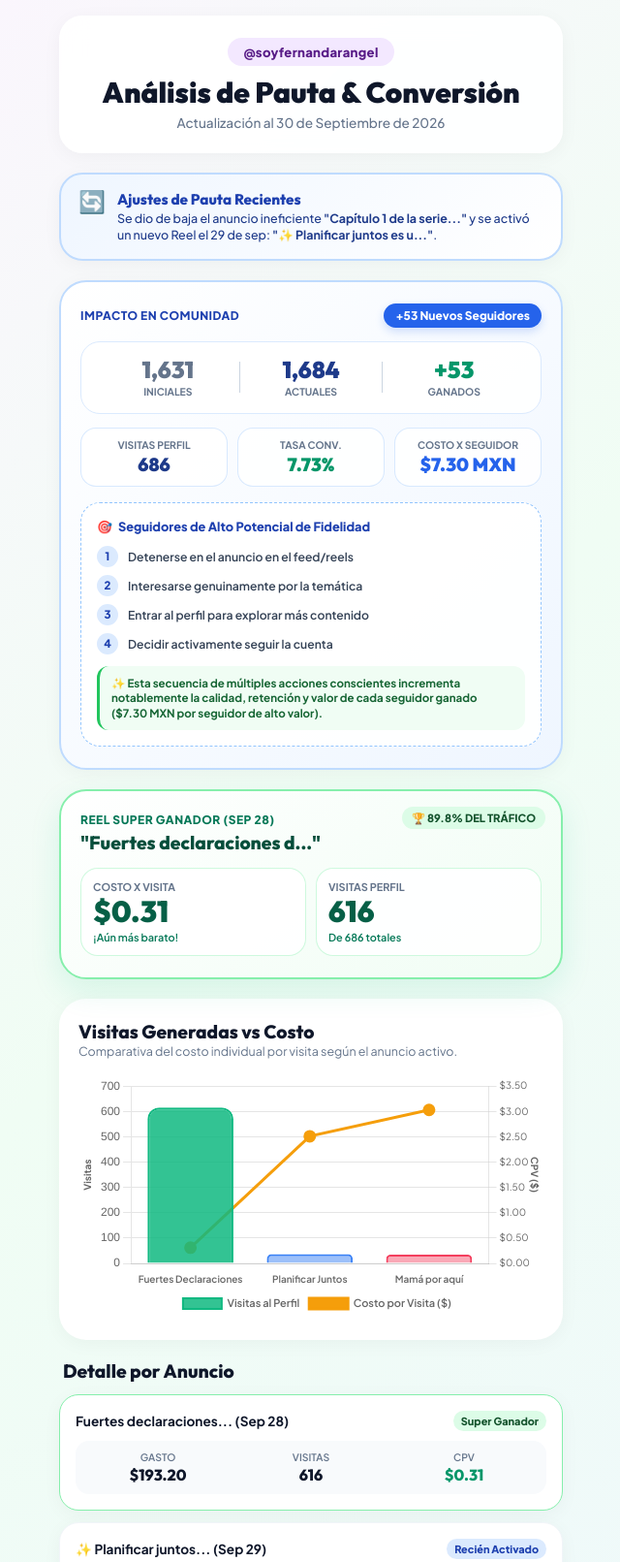
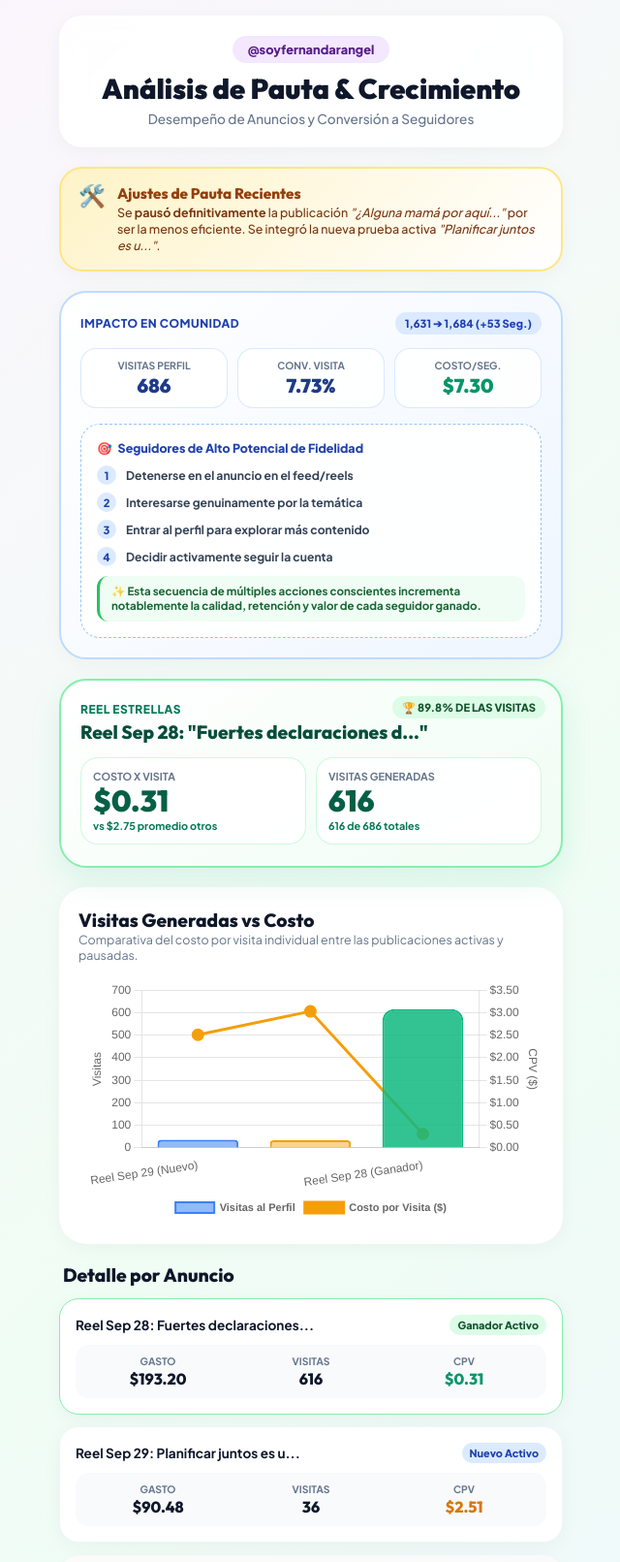
Before and after one commit to jonpisilmx/ferreporte02, a plain HTML site: page index.html in a window 1280 px wide. Shown: the top 1611 px of the page at 97% size, without its empty margins (319-959 px from the left). Drawn offline with nearby package versions, Linux system fonts and the light colour scheme.

Commit message:
Update index.html

```diff
--- a/index.html
+++ b/index.html
@@ -4,18 +4,16 @@
   <meta charset="UTF-8">
   <meta name="viewport" content="width=device-width, initial-scale=1.0">
   <title>Reporte de Rendimiento & Crecimiento — @soyfernandarangel</title>
-
   <!-- Chart.js CDN -->
   <script src="https://cdn.jsdelivr.net/npm/chart.js"></script>
-
-  <!-- Google Fonts: Outfit & Plus Jakarta Sans -->
+  <!-- Google Fonts -->
   <link rel="preconnect" href="https://fonts.googleapis.com">
   <link rel="preconnect" href="https://fonts.gstatic.com" crossorigin>
-  <link href="https://fonts.googleapis.com/css2?family=Outfit:wght@400;600;700;800;900&family=Plus+Jakarta+Sans:wght@400;500;600;700;800&display=swap" rel="stylesheet">
+  <link href="https://fonts.googleapis.com/css2?family=Outfit:wght@400;600;800;900&family=Plus+Jakarta+Sans:wght@400;500;700;800&display=swap" rel="stylesheet">
 
   <style>
     :root {
-      --bg-gradient: linear-gradient(135deg, #fdf4ff 0%, #f0fdf4 40%, #eff6ff 100%);
+      --bg-gradient: linear-gradient(135deg, #fdf4ff 0%, #f0fdf4 50%, #eff6ff 100%);
       --card-bg: #ffffff;
       --text-main: #0f172a;
       --text-muted: #64748b;
@@ -36,9 +34,6 @@
 
       --pastel-amber-bg: #fef3c7;
       --pastel-amber-text: #92400e;
-
-      --pastel-teal-bg: #ccfbf1;
-      --pastel-teal-text: #115e59;
 
       --shadow-sm: 0 4px 20px rgba(0, 0, 0, 0.04);
       --shadow-lg: 0 12px 32px rgba(16, 185, 129, 0.12);
@@ -62,7 +57,7 @@
 
     .app-container {
       width: 100%;
-      max-width: 520px; /* Prioridad Móvil */
+      max-width: 520px;
       display: flex;
       flex-direction: column;
       gap: 20px;
@@ -73,9 +68,9 @@
       background: rgba(255, 255, 255, 0.9);
       backdrop-filter: blur(12px);
       border-radius: 24px;
-      padding: 22px 20px;
+      padding: 20px;
       text-align: center;
-      border: 1px solid rgba(255, 255, 255, 0.8);
+      border: 1px solid rgba(255, 255, 255, 0.7);
       box-shadow: var(--shadow-sm);
     }
 
@@ -83,17 +78,16 @@
       display: inline-block;
       background: var(--pastel-purple-bg);
       color: var(--pastel-purple-text);
-      font-size: 0.82rem;
+      font-size: 0.8rem;
       font-weight: 800;
       padding: 6px 16px;
       border-radius: 50px;
       margin-bottom: 10px;
-      letter-spacing: 0.3px;
     }
 
     h1 {
       font-family: 'Outfit', sans-serif;
-      font-size: 1.85rem;
+      font-size: 1.8rem;
       font-weight: 900;
       line-height: 1.15;
       color: #0f172a;
@@ -108,8 +102,8 @@
 
     /* Optimization Alert Box */
     .alert-card {
-      background: linear-gradient(135deg, #eff6ff 0%, #ffffff 100%);
-      border: 2px solid #bfdbfe;
+      background: linear-gradient(135deg, #fef3c7 0%, #ffffff 100%);
+      border: 2px solid #fde68a;
       border-radius: 24px;
       padding: 16px 18px;
       box-shadow: var(--shadow-sm);
@@ -127,13 +121,13 @@
       font-family: 'Outfit', sans-serif;
       font-size: 0.95rem;
       font-weight: 800;
-      color: var(--pastel-blue-text);
+      color: var(--pastel-amber-text);
       margin-bottom: 2px;
     }
 
     .alert-content p {
       font-size: 0.78rem;
-      color: #1e3a8a;
+      color: #78350f;
       line-height: 1.35;
       font-weight: 500;
     }
@@ -143,7 +137,7 @@
       background: linear-gradient(135deg, #ffffff 0%, #eff6ff 100%);
       border: 2px solid #bfdbfe;
       border-radius: 28px;
-      padding: 22px 20px;
+      padding: 20px;
       box-shadow: var(--shadow-sm);
     }
 
@@ -163,52 +157,12 @@
     }
 
     .growth-badge {
-      background: #2563eb;
-      color: #ffffff;
-      font-size: 0.75rem;
+      background: var(--pastel-blue-bg);
+      color: var(--pastel-blue-text);
+      font-size: 0.7rem;
       font-weight: 800;
-      padding: 5px 12px;
+      padding: 4px 10px;
       border-radius: 20px;
-      box-shadow: 0 4px 10px rgba(37, 99, 235, 0.2);
-    }
-
-    /* Main Followers Highlight */
-    .followers-hero-box {
-      background: rgba(255, 255, 255, 0.95);
-      border-radius: 20px;
-      padding: 16px;
-      display: flex;
-      justify-content: space-between;
-      align-items: center;
-      border: 1px solid #dbeafe;
-      margin-bottom: 14px;
-    }
-
-    .f-hero-item {
-      text-align: center;
-      flex: 1;
-    }
-
-    .f-hero-divider {
-      width: 1px;
-      height: 32px;
-      background: #cbd5e1;
-    }
-
-    .f-hero-num {
-      font-family: 'Outfit', sans-serif;
-      font-size: 1.5rem;
-      font-weight: 900;
-      color: #1e3a8a;
-      line-height: 1;
-    }
-
-    .f-hero-label {
-      font-size: 0.65rem;
-      color: var(--text-muted);
-      font-weight: 700;
-      text-transform: uppercase;
-      margin-top: 4px;
     }
 
     .growth-grid {
@@ -235,7 +189,7 @@
 
     .g-val {
       font-family: 'Outfit', sans-serif;
-      font-size: 1.2rem;
+      font-size: 1.25rem;
       font-weight: 900;
       color: #1e3a8a;
       margin-top: 2px;
@@ -243,17 +197,17 @@
 
     /* High Fidelity Funnel Details */
     .quality-funnel-box {
-      background: rgba(255, 255, 255, 0.92);
+      background: rgba(255, 255, 255, 0.9);
       border-radius: 20px;
       padding: 16px;
       border: 1px dashed #93c5fd;
     }
 
     .funnel-title {
-      font-size: 0.8rem;
+      font-size: 0.78rem;
       font-weight: 800;
       color: #1e40af;
-      margin-bottom: 12px;
+      margin-bottom: 10px;
       display: flex;
       align-items: center;
       gap: 6px;
@@ -275,12 +229,12 @@
     }
 
     .step-num {
-      width: 22px;
-      height: 22px;
+      width: 20px;
+      height: 20px;
       border-radius: 50%;
       background: #dbeafe;
       color: #1e40af;
-      font-size: 0.72rem;
+      font-size: 0.7rem;
       font-weight: 800;
       display: flex;
       align-items: center;
@@ -289,8 +243,8 @@
     }
 
     .quality-highlight {
-      margin-top: 12px;
-      padding: 10px 12px;
+      margin-top: 10px;
+      padding: 8px 12px;
       background: #f0fdf4;
       border-radius: 12px;
       font-size: 0.72rem;
@@ -466,80 +420,36 @@
       margin-top: 2px;
     }
 
-    /* Totalization Card Styling */
+    /* Total Spent Card */
     .total-card {
-      background: linear-gradient(135deg, #1e293b 0%, #0f172a 100%);
+      background: linear-gradient(135deg, #0f172a 0%, #1e293b 100%);
       color: #ffffff;
-      border-radius: 28px;
-      padding: 22px 20px;
+      border-radius: 24px;
+      padding: 20px;
       box-shadow: 0 10px 25px rgba(15, 23, 42, 0.15);
-      border: 1px solid #334155;
     }
 
     .total-header {
-      display: flex;
-      justify-content: space-between;
-      align-items: center;
-      margin-bottom: 14px;
-    }
-
-    .total-title {
       font-size: 0.75rem;
       text-transform: uppercase;
       font-weight: 800;
       color: #94a3b8;
       letter-spacing: 0.5px;
-    }
-
-    .total-badge {
-      background: rgba(255, 255, 255, 0.1);
-      color: #86efac;
-      font-size: 0.7rem;
-      font-weight: 800;
-      padding: 4px 10px;
-      border-radius: 20px;
-      border: 1px solid rgba(134, 239, 172, 0.2);
-    }
-
-    .total-main {
-      display: flex;
-      flex-direction: column;
-      align-items: center;
-      text-align: center;
-      padding: 12px 0 16px;
-      border-bottom: 1px dashed rgba(255, 255, 255, 0.15);
-      margin-bottom: 14px;
-    }
-
-    .total-main-label {
-      font-size: 0.72rem;
-      color: #94a3b8;
-      font-weight: 700;
-      text-transform: uppercase;
-      letter-spacing: 0.5px;
-    }
-
-    .total-main-amount {
-      font-family: 'Outfit', sans-serif;
-      font-size: 2.3rem;
-      font-weight: 900;
-      color: #86efac;
-      line-height: 1.1;
-      margin-top: 4px;
+      margin-bottom: 12px;
     }
 
     .total-grid {
       display: grid;
-      grid-template-columns: 1fr 1fr;
-      gap: 10px;
+      grid-template-columns: repeat(3, 1fr);
+      gap: 8px;
+      text-align: center;
     }
 
     .t-box {
-      background: rgba(255, 255, 255, 0.05);
-      padding: 12px;
+      background: rgba(255, 255, 255, 0.08);
+      padding: 12px 6px;
       border-radius: 16px;
-      text-align: center;
-      border: 1px solid rgba(255, 255, 255, 0.08);
+      border: 1px solid rgba(255, 255, 255, 0.1);
     }
 
     .t-label {
@@ -552,8 +462,8 @@
     .t-val {
       font-family: 'Outfit', sans-serif;
       font-size: 1.25rem;
-      font-weight: 800;
-      color: #f8fafc;
+      font-weight: 900;
+      color: #86efac;
       margin-top: 2px;
     }
 
@@ -612,19 +522,19 @@
 
   <div class="app-container">
 
-    <!-- Header Banner -->
+    <!-- Header -->
     <header>
       <span class="profile-handle">@soyfernandarangel</span>
-      <h1>Análisis de Pauta & Conversión</h1>
-      <p class="subtitle">Actualización al 30 de Septiembre de 2026</p>
+      <h1>Análisis de Pauta & Crecimiento</h1>
+      <p class="subtitle">Desempeño de Anuncios y Conversión a Seguidores</p>
     </header>
 
     <!-- Optimization Alert -->
     <section class="alert-card">
-      <div class="alert-icon">🔄</div>
+      <div class="alert-icon">🛠️</div>
       <div class="alert-content">
         <h3>Ajustes de Pauta Recientes</h3>
-        <p>Se dio de baja el anuncio ineficiente <strong>"Capítulo 1 de la serie..."</strong> y se activó un nuevo Reel el 29 de sep: <strong>"✨ Planificar juntos es u..."</strong>.</p>
+        <p>Se <strong>pausó definitivamente</strong> la publicación <em>"¿Alguna mamá por aquí..."</em> por ser la menos eficiente. Se integró la nueva prueba activa <em>"Planificar juntos es u..."</em>.</p>
       </div>
     </section>
 
@@ -632,25 +542,7 @@
     <section class="growth-card">
       <div class="growth-header">
         <span class="growth-title">Impacto en Comunidad</span>
-        <span class="growth-badge">+53 Nuevos Seguidores</span>
-      </div>
-
-      <!-- Followers Growth Hero Box -->
-      <div class="followers-hero-box">
-        <div class="f-hero-item">
-          <div class="f-hero-num" style="color: #64748b;">1,631</div>
-          <div class="f-hero-label">Iniciales</div>
-        </div>
-        <div class="f-hero-divider"></div>
-        <div class="f-hero-item">
-          <div class="f-hero-num">1,684</div>
-          <div class="f-hero-label">Actuales</div>
-        </div>
-        <div class="f-hero-divider"></div>
-        <div class="f-hero-item">
-          <div class="f-hero-num" style="color: #059669;">+53</div>
-          <div class="f-hero-label">Ganados</div>
-        </div>
+        <span class="growth-badge">1,631 ➔ 1,684 (+53 Seg.)</span>
       </div>
 
       <div class="growth-grid">
@@ -659,12 +551,12 @@
           <div class="g-val">686</div>
         </div>
         <div class="g-box">
-          <div class="g-label">Tasa Conv.</div>
-          <div class="g-val" style="color: #059669;">7.73%</div>
+          <div class="g-label">Conv. Visita</div>
+          <div class="g-val">7.73%</div>
         </div>
         <div class="g-box">
-          <div class="g-label">Costo x Seguidor</div>
-          <div class="g-val" style="color: #2563eb;">$7.30 MXN</div>
+          <div class="g-label">Costo/Seg.</div>
+          <div class="g-val" style="color: #059669;">$7.30</div>
         </div>
       </div>
 
@@ -692,27 +584,27 @@
           </div>
         </div>
         <div class="quality-highlight">
-          ✨ Esta secuencia de múltiples acciones conscientes incrementa notablemente la calidad, retención y valor de cada seguidor ganado ($7.30 MXN por seguidor de alto valor).
+          ✨ Esta secuencia de múltiples acciones conscientes incrementa notablemente la calidad, retención y valor de cada seguidor ganado.
         </div>
       </div>
     </section>
 
     <!-- Publicación Ganadora -->
     <section class="winner-card">
-      <div class="winner-tag">🏆 89.8% DEL TRÁFICO</div>
-      <div class="winner-title">Reel Super Ganador (Sep 28)</div>
-      <div class="winner-name">"Fuertes declaraciones d..."</div>
+      <div class="winner-tag">🏆 89.8% DE LAS VISITAS</div>
+      <div class="winner-title">Reel Estrellas</div>
+      <div class="winner-name">Reel Sep 28: "Fuertes declaraciones d..."</div>
 
       <div class="hero-stats">
         <div class="stat-box">
           <div class="stat-label">Costo x Visita</div>
           <div class="stat-number">$0.31</div>
-          <div class="stat-subtext">¡Aún más barato!</div>
+          <div class="stat-subtext">vs $2.75 promedio otros</div>
         </div>
         <div class="stat-box">
-          <div class="stat-label">Visitas Perfil</div>
+          <div class="stat-label">Visitas Generadas</div>
           <div class="stat-number">616</div>
-          <div class="stat-subtext">De 686 totales</div>
+          <div class="stat-subtext">616 de 686 totales</div>
         </div>
       </div>
     </section>
@@ -720,7 +612,7 @@
     <!-- Gráfica -->
     <section class="chart-card">
       <h2 class="section-title">Visitas Generadas vs Costo</h2>
-      <p class="section-desc">Comparativa del costo individual por visita según el anuncio activo.</p>
+      <p class="section-desc">Comparativa del costo por visita individual entre las publicaciones activas y pausadas.</p>
 
       <div class="chart-wrapper">
         <canvas id="performanceChart"></canvas>
@@ -731,11 +623,11 @@
     <section class="comparison-list">
       <h2 class="section-title" style="margin-left: 4px;">Detalle por Anuncio</h2>
 
-      <!-- Reel Ganador -->
+      <!-- Reel 3 (Ganador) -->
       <article class="reel-item" style="border: 1.5px solid #86efac;">
         <div class="reel-header">
-          <span class="reel-name">Fuertes declaraciones... (Sep 28)</span>
-          <span class="reel-badge" style="background:#dcfce7; color:#14532d;">Super Ganador</span>
+          <span class="reel-name">Reel Sep 28: Fuertes declaraciones...</span>
+          <span class="reel-badge" style="background:#dcfce7; color:#14532d;">Ganador Activo</span>
         </div>
         <div class="reel-metrics">
           <div>
@@ -753,11 +645,11 @@
         </div>
       </article>
 
-      <!-- Nuevo Reel -->
+      <!-- Reel Nuevo Sep 29 -->
       <article class="reel-item">
         <div class="reel-header">
-          <span class="reel-name">✨ Planificar juntos... (Sep 29)</span>
-          <span class="reel-badge badge-blue">Recién Activado</span>
+          <span class="reel-name">Reel Sep 29: Planificar juntos es u...</span>
+          <span class="reel-badge badge-blue">Nuevo Activo</span>
         </div>
         <div class="reel-metrics">
           <div>
@@ -775,11 +667,11 @@
         </div>
       </article>
 
-      <!-- Reel Mamá -->
-      <article class="reel-item">
+      <!-- Reel Mamá (Pausado Definitivo) -->
+      <article class="reel-item" style="opacity: 0.75; background: #fffbfb;">
         <div class="reel-header">
-          <span class="reel-name">¿Alguna mamá por aquí... (Sep 28)</span>
-          <span class="reel-badge badge-rose">Ineficiente</span>
+          <span class="reel-name">Reel Sep 28: ¿Alguna mamá por aquí...</span>
+          <span class="reel-badge badge-amber">Pausado Definitivamente</span>
         </div>
         <div class="reel-metrics">
           <div>
@@ -796,47 +688,38 @@
           </div>
         </div>
       </article>
-
-      <div style="font-size: 0.72rem; color: #64748b; padding: 4px 8px; text-align: center;">
-        ℹ️ <em>Nota: El anuncio "Capítulo 1 de la serie..." fue dado de baja previamente.</em>
-      </div>
     </section>
 
-    <!-- Resumen Gráfico y Totalización Acumulada -->
+    <!-- Total Acumulado -->
     <section class="total-card">
-      <div class="total-header">
-        <span class="total-title">Resumen Gráfico & Acumulado</span>
-        <span class="total-badge">Balance General</span>
-      </div>
-
-      <div class="total-main">
-        <span class="total-main-label">Inversión Total Acumulada</span>
-        <span class="total-main-amount">$386.65 MXN</span>
-      </div>
-
+      <div class="total-header">💰 Inversión Total Acumulada al Momento</div>
       <div class="total-grid">
         <div class="t-box">
-          <div class="t-label">Visitas Totales</div>
+          <div class="t-label">Dinero Gastado</div>
+          <div class="t-val">$386.65</div>
+        </div>
+        <div class="t-box">
+          <div class="t-label">Visitas Perfil</div>
           <div class="t-val">686</div>
         </div>
         <div class="t-box">
-          <div class="t-label">CPV Promedio Global</div>
-          <div class="t-val" style="color: #86efac;">$0.56 MXN</div>
+          <div class="t-label">CPV Promedio</div>
+          <div class="t-val">$0.56</div>
         </div>
       </div>
     </section>
 
-    <!-- Insights y Estrategia -->
+    <!-- Insights -->
     <section class="insights-card">
-      <h2>💡 Recomendaciones Estratégicas</h2>
+      <h2>💡 Estrategia Sugerida</h2>
       <ul class="insights-list">
         <li>
           <span>1</span>
-          <div><strong>Maximizar el Ganador:</strong> El Reel <em>"Fuertes declaraciones..."</em> mejoró aún más su CPV a <strong>$0.31 MXN</strong> y genera el 89.8% de tus visitas. Es el motor principal del crecimiento a $7.30 MXN por seguidor.</div>
+          <div><strong>Maximizar el Anuncio Estrella:</strong> Mantener el presupuesto fuerte en <em>"Fuertes declaraciones..."</em> ya que sigue manteniendo un costo por visita sumamente rentable de $0.31 MXN.</div>
         </li>
         <li>
           <span>2</span>
-          <div><strong>Evaluar el Nuevo Reel:</strong> <em>"Planificar juntos..."</em> tiene un CPV de $2.51 MXN. Si no reduce costo en las próximas 24 horas, conviene pausarlo y redirigir el presupuesto al ganador.</div>
+          <div><strong>Acompañamiento en el Perfil:</strong> Con un costo por seguidor de $7.30 MXN, mantener historias y publicaciones fijadas relevantes para que el tráfico entrante mantenga la alta conversión actual (7.73%).</div>
         </li>
       </ul>
     </section>
@@ -853,24 +736,24 @@
     new Chart(ctx, {
       type: 'bar',
       data: {
-        labels: ['Fuertes Declaraciones', 'Planificar Juntos', 'Mamá por aquí'],
+        labels: ['Reel Sep 29 (Nuevo)', 'Reel Sep 28 (Pausado)', 'Reel Sep 28 (Ganador)'],
         datasets: [
           {
             label: 'Visitas al Perfil',
-            data: [616, 36, 34],
+            data: [36, 34, 616],
             backgroundColor: [
-              'rgba(16, 185, 129, 0.85)',
-              'rgba(59, 130, 246, 0.5)',
-              'rgba(244, 63, 94, 0.45)'
+              'rgba(59, 130, 246, 0.55)',
+              'rgba(245, 158, 11, 0.45)',
+              'rgba(16, 185, 129, 0.85)'
             ],
-            borderColor: ['#10b981', '#3b82f6', '#f43f5e'],
+            borderColor: ['#3b82f6', '#f59e0b', '#10b981'],
             borderWidth: 2,
             borderRadius: 12,
             yAxisID: 'y'
           },
           {
             label: 'Costo por Visita ($)',
-            data: [0.31, 2.51, 3.03],
+            data: [2.51, 3.03, 0.31],
             type: 'line',
             borderColor: '#f59e0b',
             backgroundColor: '#f59e0b',
@@ -884,23 +767,23 @@
         responsive: true,
         maintainAspectRatio: false,
         plugins: {
-          legend: { position: 'bottom', labels: { font: { size: 11, weight: '600', family: 'Plus Jakarta Sans' } } }
+          legend: { position: 'bottom', labels: { font: { size: 11, weight: '600' } } }
         },
         scales: {
-          x: { grid: { display: false }, ticks: { font: { family: 'Plus Jakarta Sans', size: 10, weight: '600' } } },
+          x: { grid: { display: false } },
           y: {
             type: 'linear',
             display: true,
             position: 'left',
-            title: { display: true, text: 'Visitas', font: { family: 'Plus Jakarta Sans', size: 10, weight: '700' } }
+            title: { display: true, text: 'Visitas' }
           },
           y1: {
             type: 'linear',
             display: true,
             position: 'right',
-            title: { display: true, text: 'CPV ($)', font: { family: 'Plus Jakarta Sans', size: 10, weight: '700' } },
+            title: { display: true, text: 'CPV ($)' },
             grid: { drawOnChartArea: false },
-            ticks: { callback: function(val) { return '$' + val.toFixed(2); }, font: { family: 'Plus Jakarta Sans', size: 10 } }
+            ticks: { callback: function(val) { return '$' + val.toFixed(2); } }
           }
         }
       }
```
